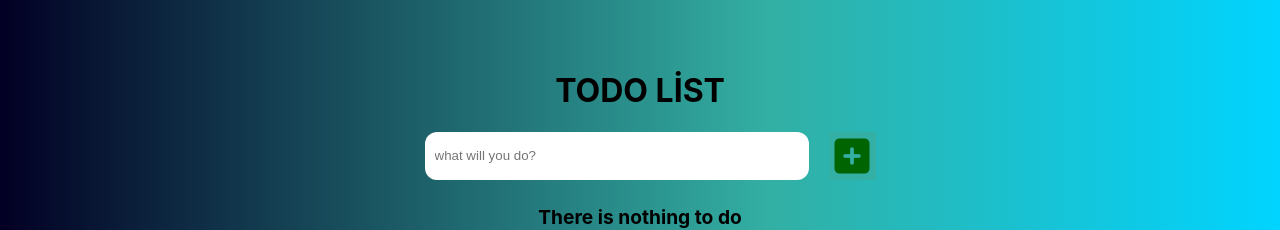
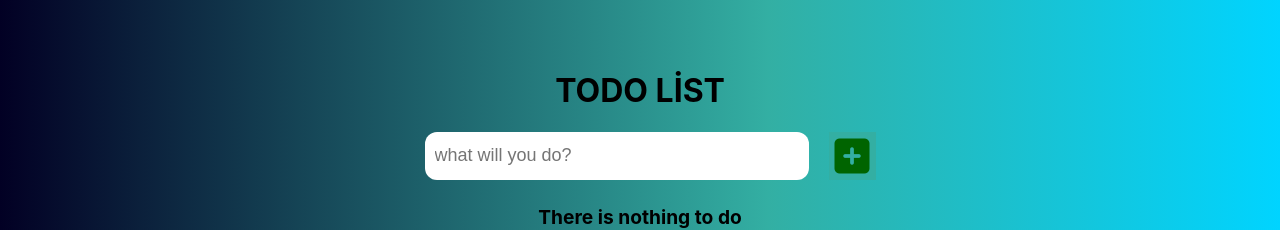
Before and after one commit to hkose1/Todo-List, a React (Create React App) app: page / in a window 1280 px wide. Shown: the top 230 px of the page. Built offline with nearby package versions, Linux system fonts and the light colour scheme.

Commit message:
increased font size to large for input

```diff
--- a/src/App.css
+++ b/src/App.css
@@ -26,6 +26,7 @@ body {
     padding-left: 10px;
     border: none;
     border-radius: 12px;
+    font-size: large;
 
 }
 
@@ -93,6 +94,7 @@ body {
     width: 25vw;
     height: 5vh;
     text-indent: 10px;
+    font-size: large;
     border: none;
     border-radius: 12px;
 }
```
